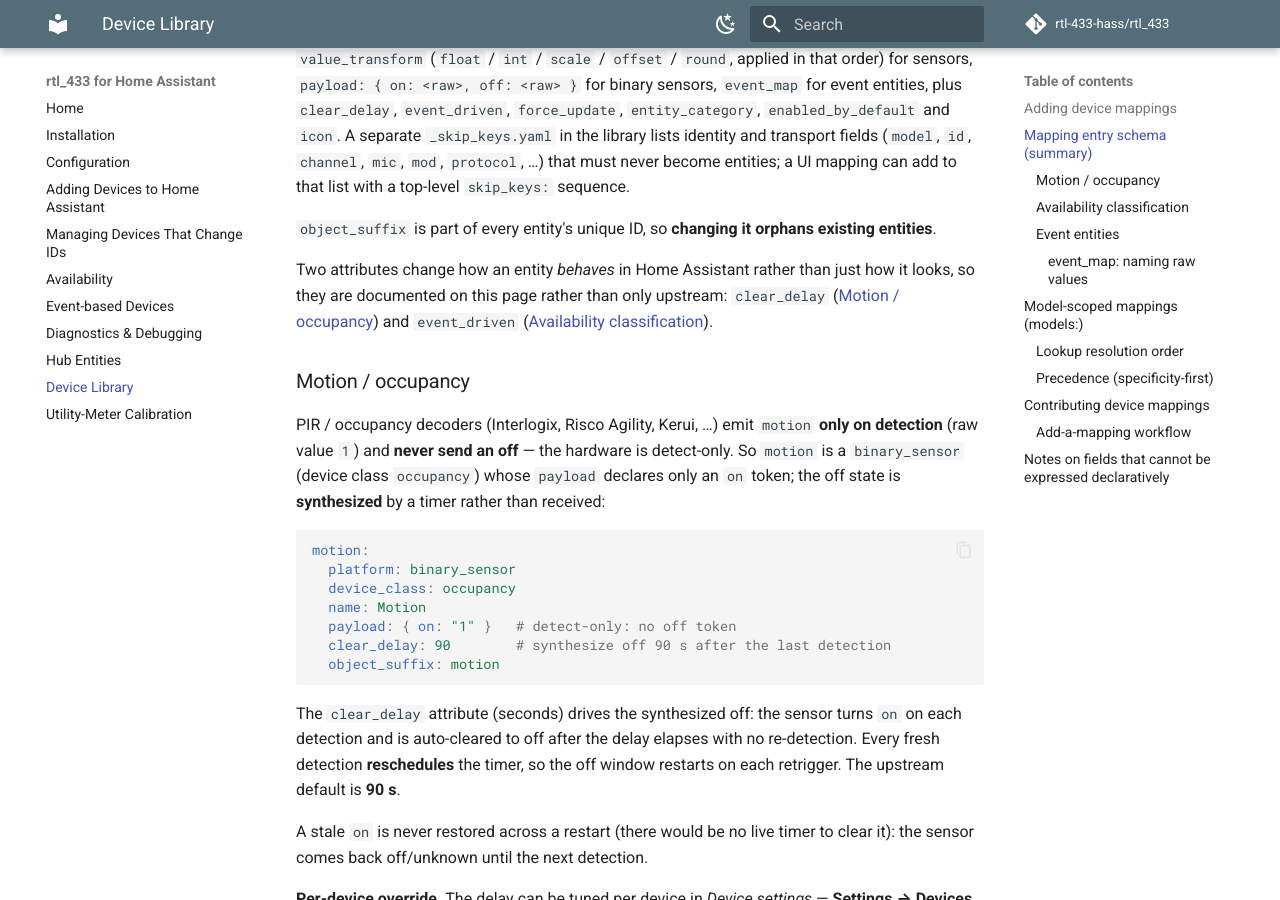
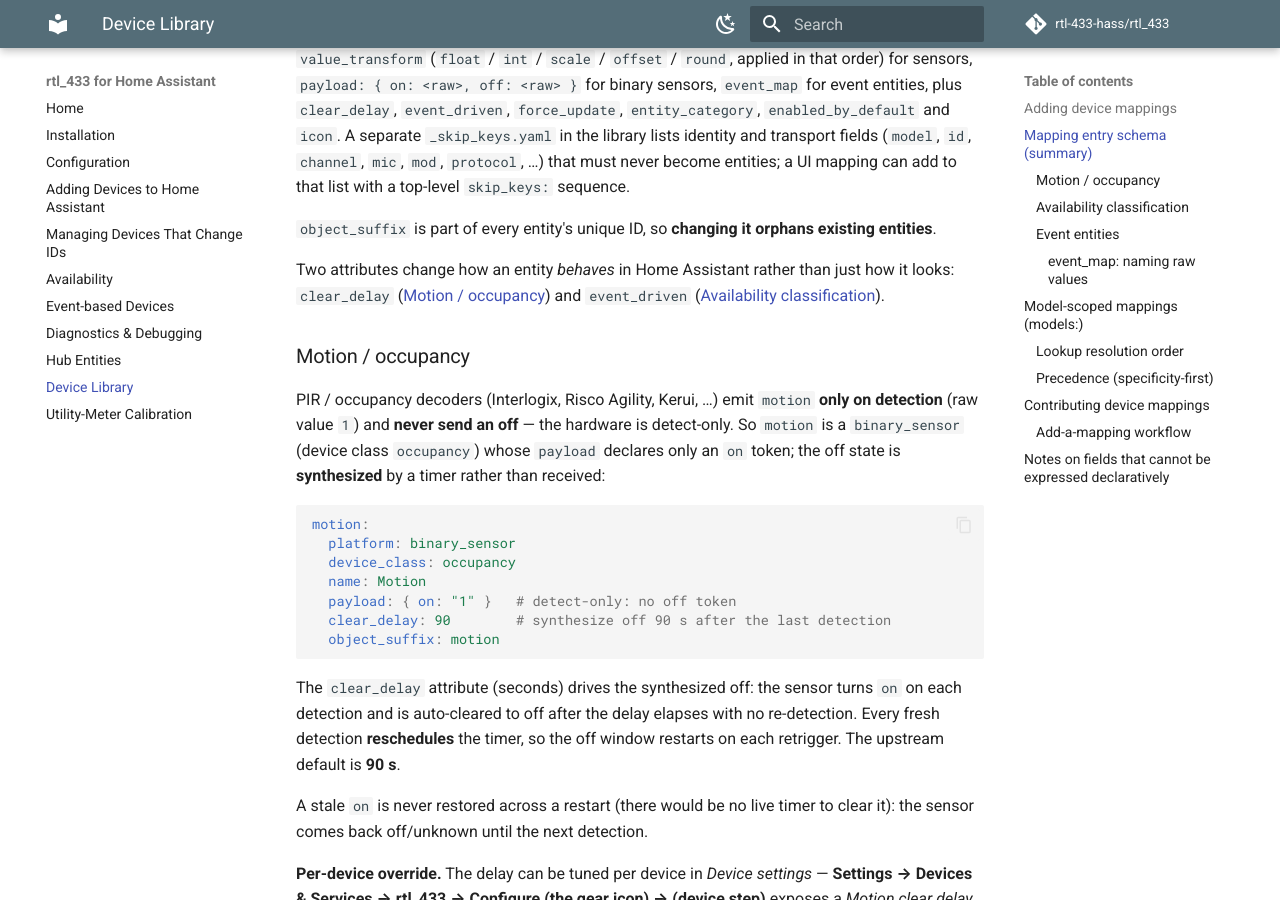
Before and after one commit to rtl-433-hass/rtl_433, an MkDocs documentation site: the page built from docs/device-library.md, in a window 1280 px wide and 900 px high, scrolled down 3304 px. Built offline with MkDocs 1.6.1 and Material for MkDocs 9.7.7, drawn with Linux system fonts in a browser that asks for light colours; comment, search, counter and statistics services are not loaded; the version menu is left out.

Commit message:
docs: drop the why-these-two-are-here aside
Co-Authored-By: Claude Opus 5 <noreply@anthropic.com>
Claude-Session: https://claude.ai/code/session_018HhtFuqBNovRCKpDqLKD2v

```diff
--- a/docs/device-library.md
+++ b/docs/device-library.md
@@ -152,9 +152,8 @@ list with a top-level `skip_keys:` sequence.
 existing entities**.
 
 Two attributes change how an entity *behaves* in Home Assistant rather than just
-how it looks, so they are documented on this page rather than only upstream:
-`clear_delay` ([Motion / occupancy](#motion-occupancy)) and `event_driven`
-([Availability classification](#availability-classification)).
+how it looks: `clear_delay` ([Motion / occupancy](#motion-occupancy)) and
+`event_driven` ([Availability classification](#availability-classification)).
 
 ### Motion / occupancy
 
```
